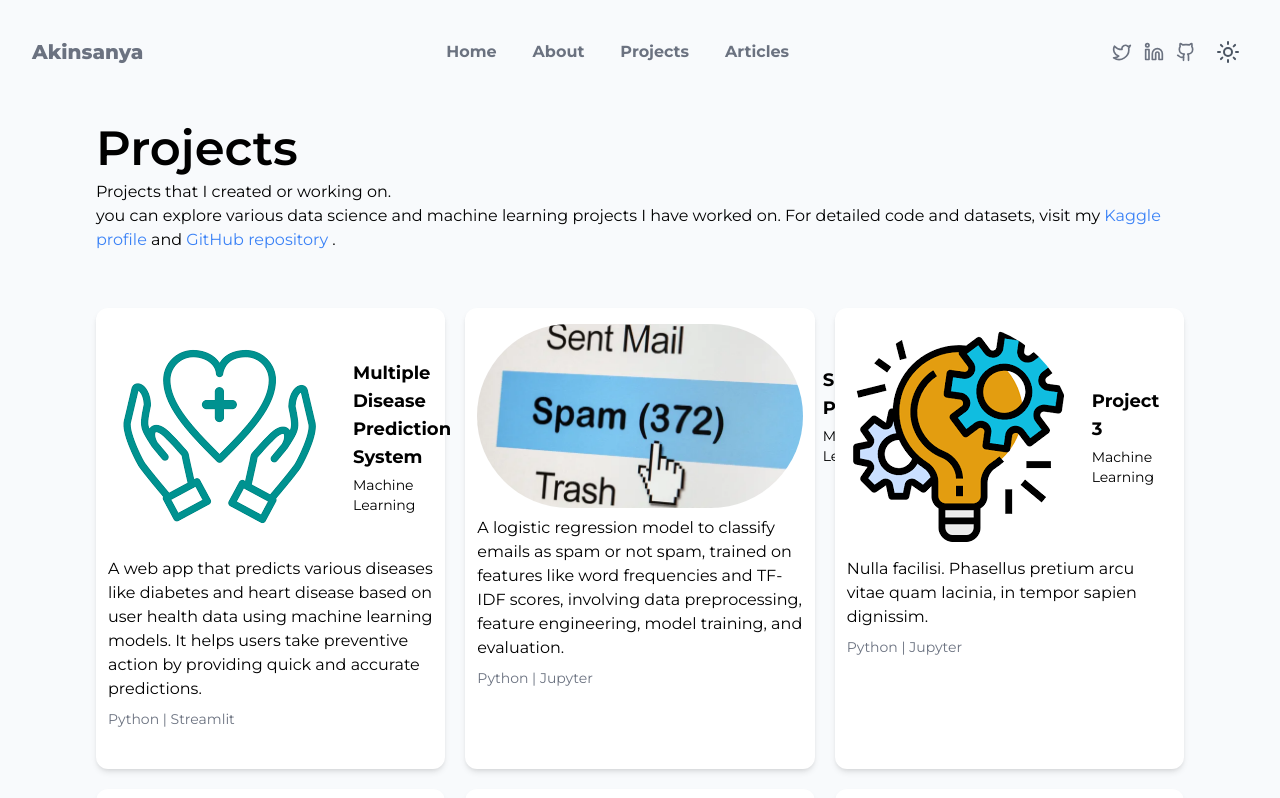
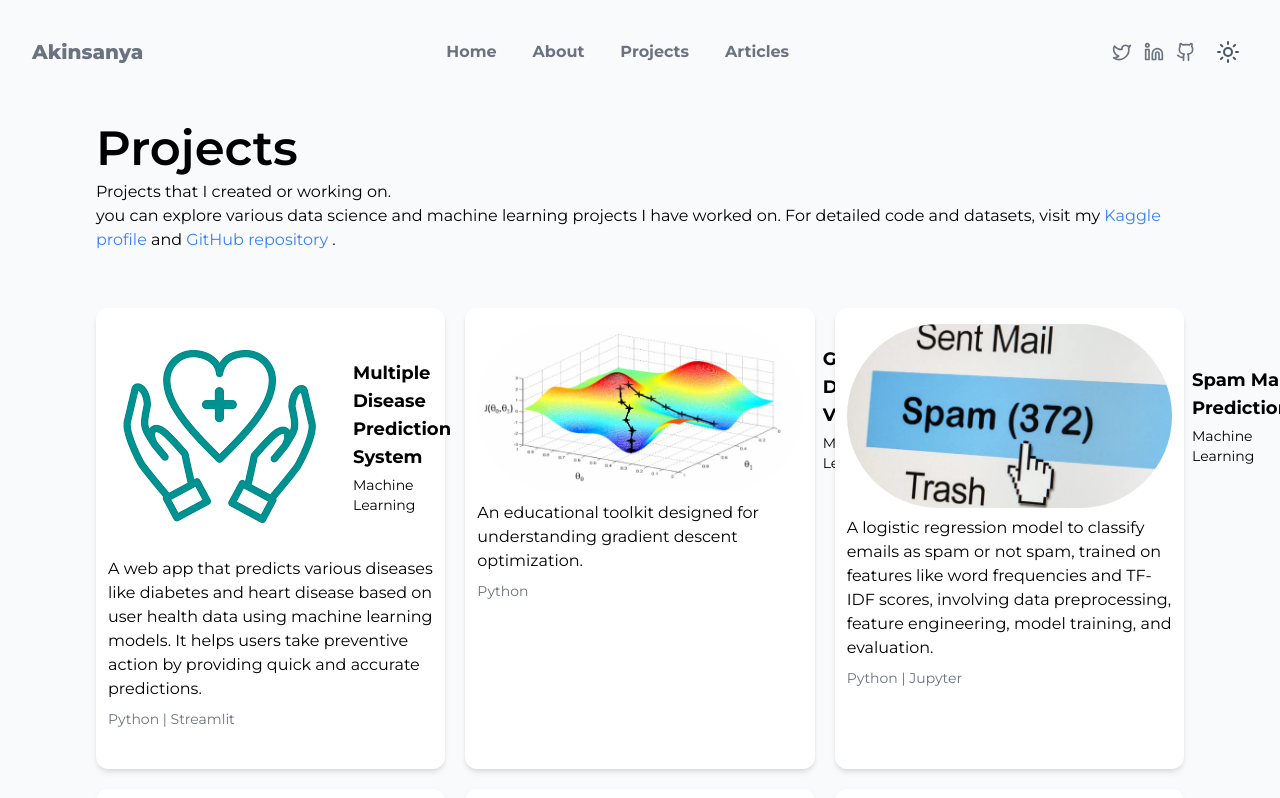
Before and after one commit to kiojoel/akinsanya, a Next.js app: page /projects in a window 1280 px wide. Shown: the top 798 px of the page. Built offline with nearby package versions, Linux system fonts and the light colour scheme.

Commit message:
add new project

```diff
--- a/app/projects/page.tsx
+++ b/app/projects/page.tsx
@@ -12,6 +12,15 @@ const projects = [
     src: "/health.png",
   },
   {
+    projectName: "Gradient Descent Variants",
+    projectType: "Machine Learning",
+    description:
+      "An educational toolkit designed for understanding gradient descent optimization.",
+    techStacks: "Python",
+    link: "https://github.com/kiojoel/gradient-descent-variants",
+    src: "/gradient.png",
+  },
+  {
     projectName: "Spam Mail Prediction",
     projectType: "Machine Learning",
     description:
@@ -19,14 +28,6 @@ const projects = [
     techStacks: "Python | Jupyter",
     link: "https://github.com/kiojoel/Spam-Mail-Prediction-Logistic-Regression/blob/main/Spam_Mail_Prediction.ipynb",
     src: "/spam_project.webp",
-  },
-  {
-    projectName: "Project 3",
-    projectType: "Machine Learning",
-    description:
-      "Nulla facilisi. Phasellus pretium arcu vitae quam lacinia, in tempor sapien dignissim.",
-    techStacks: "Python | Jupyter",
-    link: "https://example.com/project3",
   },
   {
     projectName: "Project 4",
```
Also changed, not shown: public/gradient.png (added).
